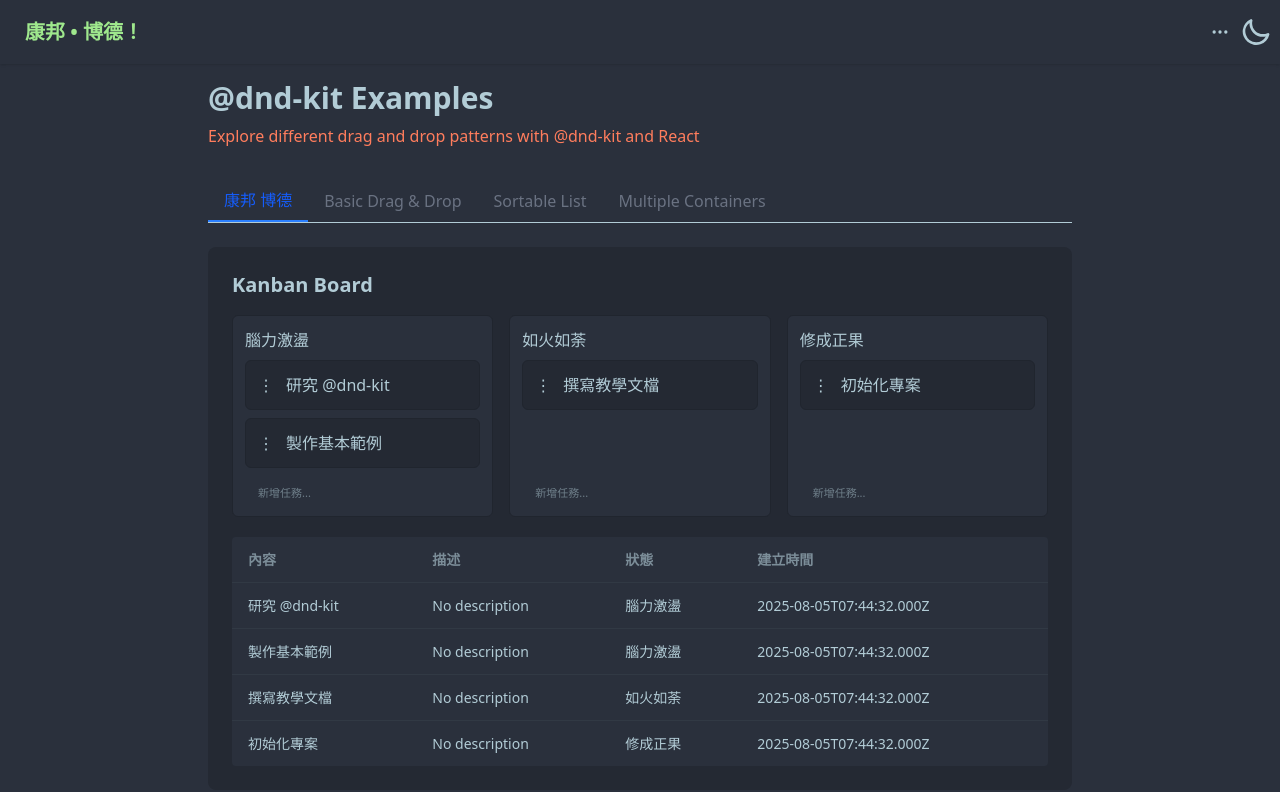
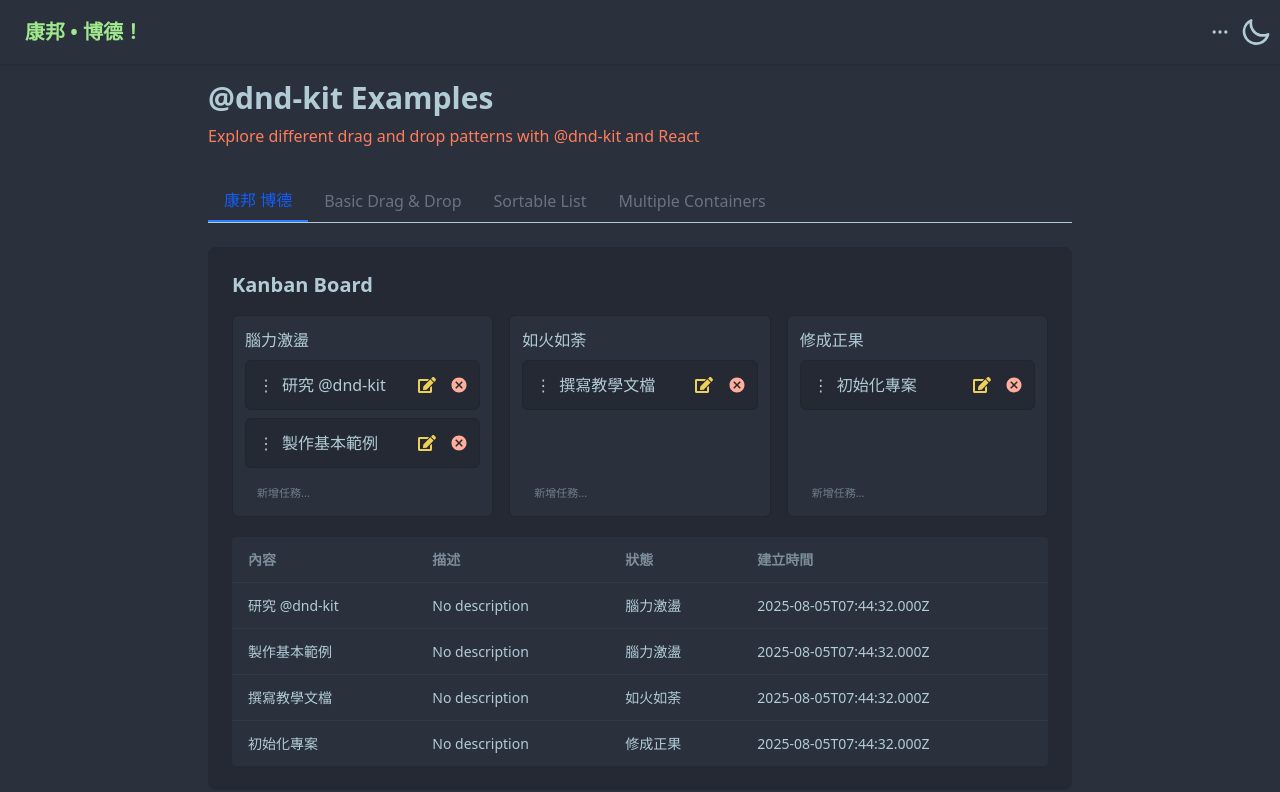
Before and after one commit to SE-Josh/kanban-board, a Next.js app: page / in a window 1280 px wide. Shown: the top 792 px of the page. Built offline with nearby package versions, Linux system fonts and the light colour scheme.

Commit message:
feat: 新增任務編輯和刪除功能至 SortableItem，並更新 DroppableContainer 以支援這些功能

```diff
--- a/components/NewKanban.tsx
+++ b/components/NewKanban.tsx
@@ -1,3 +1,5 @@
+"use client";
+
 import { useState } from "react";
 import {
   DndContext,
@@ -23,6 +25,9 @@ import {
 } from "@dnd-kit/sortable";
 
 import { CSS } from "@dnd-kit/utilities";
+import { FaCheck } from "react-icons/fa";
+import { FaEdit } from "react-icons/fa";
+import { MdCancel } from "react-icons/md";
 
 import { Task, Status, defaultTasks, defaultStatuses } from "@/lib/types";
 import TaskList from "@/components/TaskList";
@@ -31,9 +36,13 @@ import TaskList from "@/components/TaskList";
 const SortableItem = ({
   id,
   content,
+  onDelete,
+  onEdit,
 }: {
   id: UniqueIdentifier;
   content: string;
+  onDelete: (taskId: string) => void;
+  onEdit: (taskId: string, newContent: string) => void;
 }) => {
   const {
     attributes,
@@ -43,23 +52,87 @@ const SortableItem = ({
     transition,
     isDragging,
   } = useSortable({ id });
+
+  const [isEditing, setIsEditing] = useState(false);
+  const [editValue, setEditValue] = useState(content);
+
   const style = { transform: CSS.Transform.toString(transform), transition };
+
+  const handleSave = () => {
+    if (editValue.trim()) {
+      onEdit(id as string, editValue.trim());
+      setIsEditing(false);
+    }
+  };
 
   return (
     <li
       ref={setNodeRef}
       style={style}
-      {...attributes}
-      {...listeners}
-      className={`cursor-grab touch-none rounded-md border p-3 active:cursor-grabbing ${
+      className={`rounded-md border ${
         isDragging
           ? `border-2 border-dashed border-base-300 bg-base-200 text-neutral-content opacity-30`
           : `bg-base-200 border-base-300 hover:bg-base-100`
       }`}
     >
-      <div className="flex items-center gap-3 text-base-content">
-        <span>⋮</span>
-        <span>{content}</span>
+      <div className="flex items-center justify-between text-base-content">
+        {isEditing ? (
+          <input
+            className="input input-sm w-full flex-1 p-3 pe-0 my-2 ms-1 border-0 focus:outline-none"
+            value={editValue}
+            onChange={(e) => setEditValue(e.target.value)}
+            onKeyDown={(e) => e.key === "Enter" && handleSave()}
+            autoFocus
+          />
+        ) : (
+          <div
+            {...attributes}
+            {...listeners}
+            className="flex items-center gap-2 flex-1 p-3 pe-0 select-none cursor-grab touch-none"
+          >
+            <span>⋮</span>
+            <span>{content}</span>
+          </div>
+        )}
+
+        <div className="flex items-center gap-[0.5px] me-1">
+          {isEditing ? (
+            <button
+              className="btn btn-sm btn-circle btn-ghost"
+              title="儲存"
+              onMouseDown={(e) => e.stopPropagation()}
+              onClick={(e) => {
+                e.stopPropagation();
+                handleSave();
+              }}
+            >
+              <FaCheck className="text-success text-lg" />
+            </button>
+          ) : (
+            <button
+              className="btn btn-sm btn-circle btn-ghost"
+              onMouseDown={(e) => e.stopPropagation()}
+              onClick={(e) => {
+                e.stopPropagation();
+                setIsEditing(true);
+              }}
+              title="編輯"
+            >
+              <FaEdit className="text-warning text-lg" />
+            </button>
+          )}
+          <button
+            className="btn btn-sm btn-circle btn-ghost"
+            onMouseDown={(e) => e.stopPropagation()}
+            onClick={(e) => {
+              e.stopPropagation();
+              onDelete(id as string);
+            }}
+            title="刪除"
+          >
+            <MdCancel className="text-error text-lg" />
+          </button>
+        </div>
       </div>
     </li>
   );
@@ -71,11 +144,15 @@ const DroppableContainer = ({
   title,
   tasks,
   onAddTask,
+  onDeleteTask,
+  onEditTask,
 }: {
   id: string;
   title: string;
   tasks: Task[];
   onAddTask: (statusId: string, content: string) => void;
+  onDeleteTask: (taskId: string) => void;
+  onEditTask: (taskId: string, newContent: string) => void;
 }) => {
   const { setNodeRef } = useDroppable({ id });
   const [newTask, setNewTask] = useState("");
@@ -99,7 +176,13 @@ const DroppableContainer = ({
         >
           <ul className="flex flex-col gap-2">
             {tasks.map((task) => (
-              <SortableItem key={task.id} id={task.id} content={task.content} />
+              <SortableItem
+                key={task.id}
+                id={task.id}
+                content={task.content}
+                onDelete={onDeleteTask}
+                onEdit={onEditTask}
+              />
             ))}
           </ul>
         </SortableContext>
@@ -116,7 +199,7 @@ const DroppableContainer = ({
         <input
           type="text"
           placeholder="新增任務..."
-          className="input input-ghost input-xs"
+          className="input input-ghost input-xs border-0 focus:outline-none"
           value={newTask}
           onChange={(e) => setNewTask(e.target.value)}
           onKeyDown={(e) => e.key === "Enter" && handleAdd()}
@@ -130,7 +213,7 @@ const DroppableContainer = ({
 const ItemOverlay = ({ children }: { children: React.ReactNode }) => {
   return (
     <div className="cursor-grabbing rounded-md bg-base-100 text-base-content p-3 shadow-md">
-      <div className="flex items-center gap-3">
+      <div className="flex items-center gap-2">
         <span>⋮</span>
         <span>{children}</span>
       </div>
@@ -227,6 +310,20 @@ export default function KanbanBoard() {
     setTasks((prev) => [...prev, newTask]);
   };
 
+  const handleDeleteTask = (taskId: string) => {
+    setTasks((prev) => prev.filter((t) => t.id !== taskId));
+  };
+
+  const handleEditTask = (taskId: string, newContent: string) => {
+    setTasks((prev) =>
+      prev.map((t) =>
+        t.id === taskId
+          ? { ...t, content: newContent, updatedAt: new Date().toISOString() }
+          : t
+      )
+    );
+  };
+
   const getTasksByStatus = (statusId: string) =>
     tasks.filter((t) => t.statusId === statusId);
 
@@ -251,6 +348,8 @@ export default function KanbanBoard() {
                 title={status.title}
                 tasks={getTasksByStatus(status.id)}
                 onAddTask={handleAddTask} // 傳入新增功能
+                onDeleteTask={handleDeleteTask} // 傳入刪除功能
+                onEditTask={handleEditTask} // 傳入編輯功能
               />
             );
           })}
```
